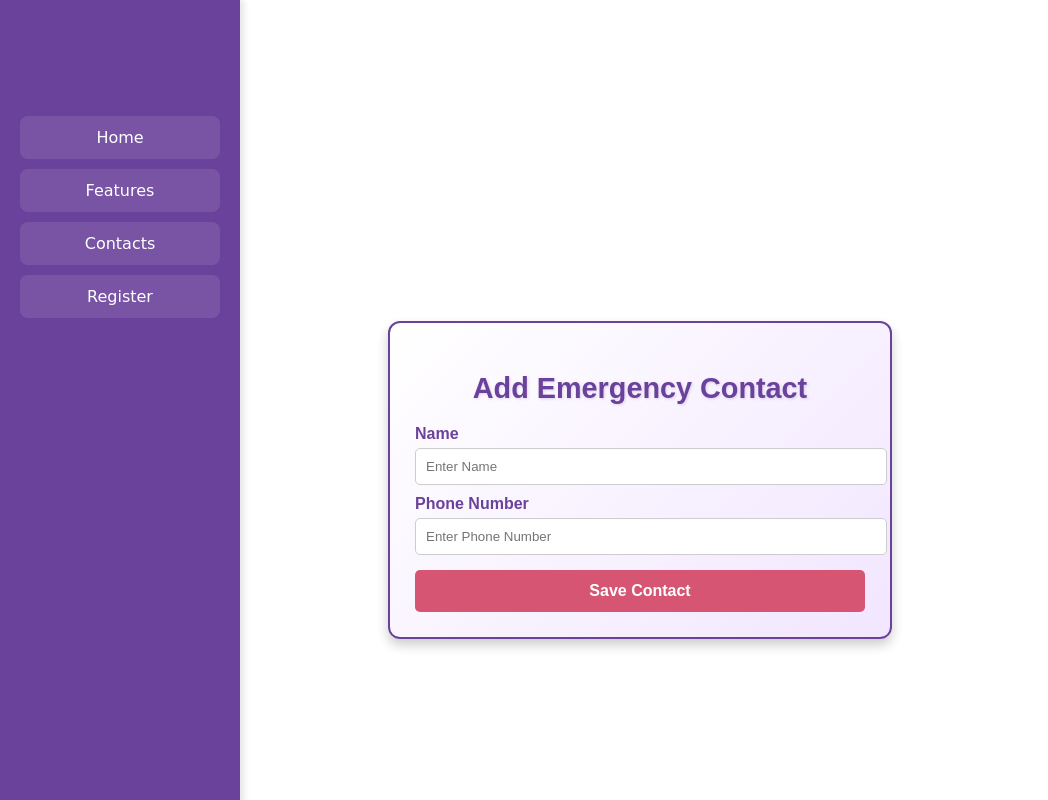
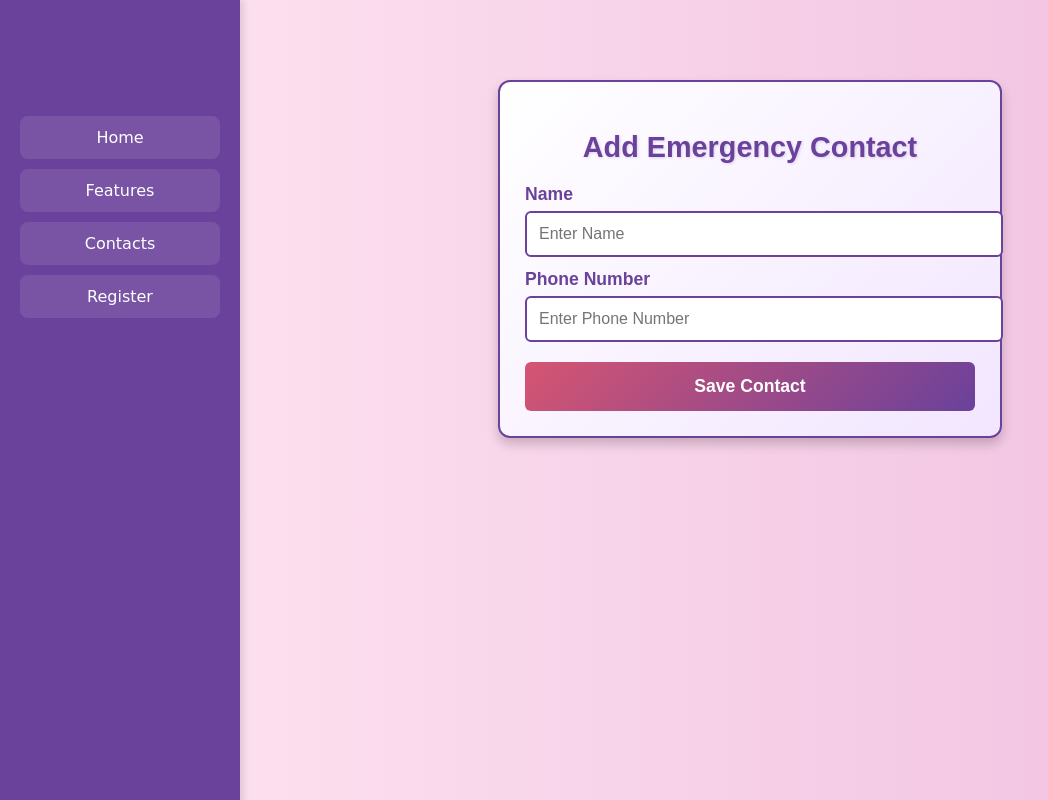
Before and after one commit to pakhisaxena001/Astra, a plain HTML site: page add-contact.html in a window 1280 px wide. Shown: the whole page, without its empty margins (0-1048 px from the left). Drawn offline with Linux system fonts and the light colour scheme.

Commit message:
Update style.css

```diff
--- a/style.css
+++ b/style.css
@@ -415,56 +415,90 @@ body {
 
 
 /* Add Emergency Contact Page */
+/* Adjusted Form Container for Sidebar Alignment */
 .form-container {
     max-width: 400px;
-    width: 90%;
-    margin: auto;
-    padding: 20px;
-    background: white;
-    border-radius: 10px;
-    box-shadow: 0 4px 8px rgba(0, 0, 0, 0.1);
+    width: 80%;
+    margin: 80px auto;
+    padding: 25px;
+    background: linear-gradient(135deg, #ffffff, #f0e6ff);
+    border-radius: 12px;
+    box-shadow: 0 6px 12px rgba(0, 0, 0, 0.15);
     text-align: center;
-    position: absolute;
-    top: 50%;
-    left: 50%;
-    transform: translate(-50%, -50%);
+    border: 2px solid #6a419b;
+
+    /* Adjust alignment with sidebar */
+    margin-left: 270px; /* Ensures proper spacing from sidebar */
+    position: relative;
 }
+
+/* Heading Styling */
 .form-container h2 {
     color: #6a419b;
     font-size: 1.8rem;
-    margin-bottom: 15px;
+    font-weight: bold;
+    margin-bottom: 20px;
+    text-shadow: 1px 1px 3px rgba(106, 65, 155, 0.2);
 }
+
+/* Label Styling */
 .form-container label {
     display: block;
     font-weight: bold;
-    margin-top: 10px;
+    margin-top: 12px;
     color: #6a419b;
     text-align: left;
+    font-size: 1.1rem;
 }
+
+/* Input Fields */
 .form-container input {
     width: 100%;
-    padding: 10px;
-    margin-top: 5px;
-    border: 1px solid #ccc;
-    border-radius: 5px;
+    padding: 12px;
+    margin-top: 6px;
+    border: 2px solid #6a419b;
+    border-radius: 6px;
+    font-size: 1rem;
+    transition: 0.3s;
+    background: #fff;
+    color: #6a419b;
 }
+
+.form-container input:focus {
+    border-color: #d65572;
+    box-shadow: 0 0 8px rgba(214, 85, 114, 0.5);
+    outline: none;
+}
+
+/* Button Styling */
 .form-btn {
     display: block;
     width: 100%;
-    padding: 12px;
-    margin-top: 15px;
-    background-color: #d65572;
+    padding: 14px;
+    margin-top: 20px;
+    background: linear-gradient(135deg, #d65572, #6a419b);
     color: white;
     border: none;
-    border-radius: 5px;
-    font-size: 1rem;
+    border-radius: 6px;
+    font-size: 1.1rem;
     font-weight: bold;
     cursor: pointer;
-    transition: 0.3s;
+    transition: all 0.3s ease;
 }
+
 .form-btn:hover {
-    background-color: #e0678e;
+    background: linear-gradient(135deg, #e0678e, #7b4db2);
     transform: scale(1.05);
+    box-shadow: 0 5px 12px rgba(214, 85, 114, 0.3);
+}
+
+/* Responsive Design */
+@media (max-width: 768px) {
+    .form-container {
+        width: 95%;
+        margin-left: 0; /* Centers the form on smaller screens */
+        padding: 20px;
+    }
 }
 
 
```
